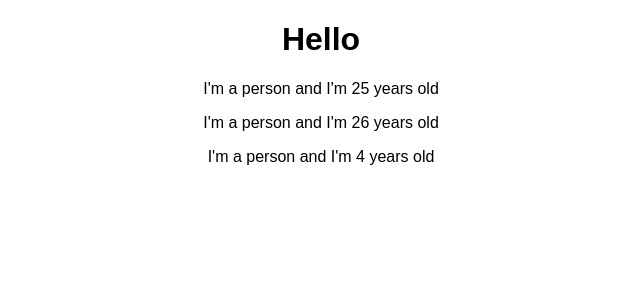
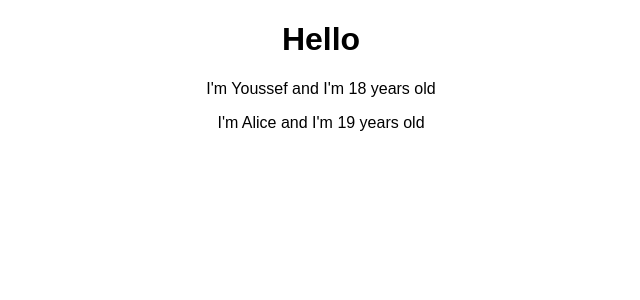
Before and after one commit to youssef-md/The-Burger-Builder, a React (Create React App) app: page / in a window 1280 px wide. Shown: the top 300 px of the page, without its empty margins (319-959 px from the left). Built offline with nearby package versions, Linux system fonts and the light colour scheme.

Commit message:
Using the data from the passed component tag attributes with props

```diff
--- a/src/App.js
+++ b/src/App.js
@@ -7,9 +7,8 @@ class App extends Component {
     return (
       <div className="App">
         <h1>Hello</h1>
-        <Person />
-        <Person />
-        <Person />
+        <Person name="Youssef" age="18" />
+        <Person name="Alice" age="19" />
       </div>
     );
 
--- a/src/Person/Person.js
+++ b/src/Person/Person.js
@@ -1,7 +1,7 @@
 import React from 'react'
 
-const Person = () => {
-  return <p>I'm a person and I'm { Math.floor(Math.random() * 30) } years old</p>
+const Person = (props) => {
+  return <p>I'm { props.name } and I'm { props.age } years old</p>
 }
 
 export default Person
```
